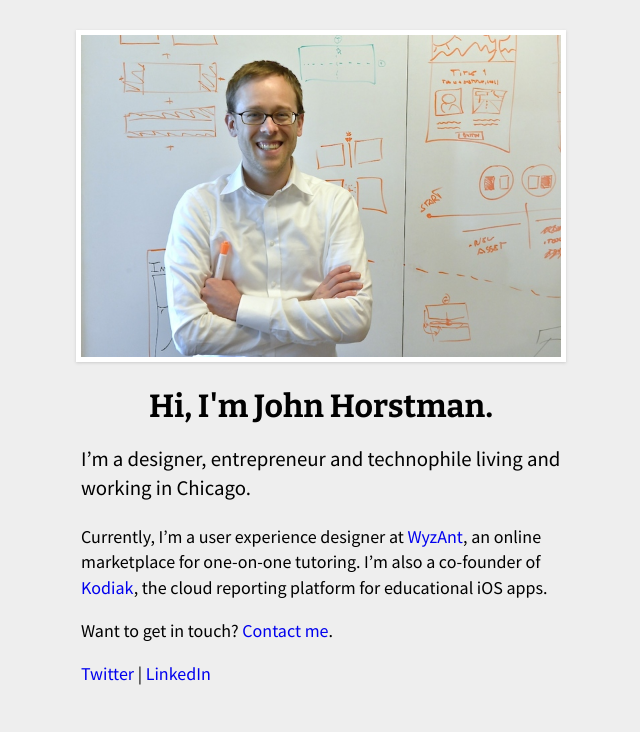
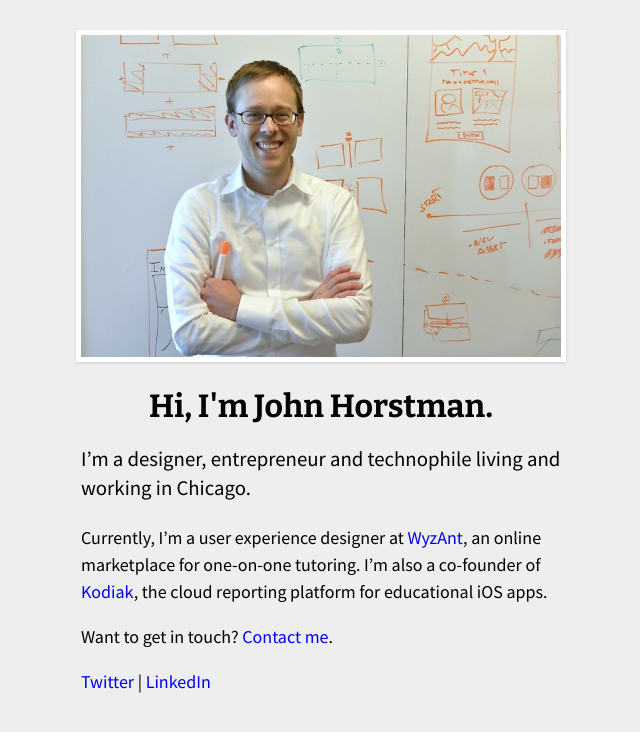
Before and after one commit to johnhorstman/johnhorstman.github.io, a Jekyll site: the page built from index.html, in a window 1280 px wide. Shown: the top 732 px of the page, without its empty margins (319-959 px from the left). Built offline with Jekyll 4.4.1, drawn with Linux system fonts in a browser that asks for light colours.

Commit message:
Increase p line-height

```diff
--- a/css/main.css
+++ b/css/main.css
@@ -1 +1 @@
-@import "http://fonts.googleapis.com/css?family=Source+Sans+Pro:200,400,700,900,200italic,400italic,700italic,900italic";@import "http://fonts.googleapis.com/css?family=Bitter:400,700";@import "http://fonts.googleapis.com/css?family=Roboto+Slab:100,300,400,700";*{margin:0;padding:0}body{background-color:#eee}@media(min-width:42em){body{margin:30px 10px}}a{text-decoration:none}a:hover{text-decoration:underline}a:visited{color:#00e}#homepage-image{display:block;width:100%}#homepage-content{max-width:42em;margin:0 auto}p,h1,h2,h3,img{margin-left:auto;margin-right:auto}p,h1,h2,h3{max-width:480px}@media(min-width:42em){#homepage-image{border:5px solid #fff;box-shadow:0 1px 3px #ccc}img{max-width:480px}}body{font-family:'Source Sans Pro',sans-serif}h1,h2,h3{font-family:'Bitter',serif}p,h1,h2,h3{padding:0 10px}#page{font-size:1em}h1{line-height:1.1}h2,h3{line-height:1.15;text-align:center}h1,h2,h3{margin-top:.8em;margin-bottom:.4em}p{line-height:1.4;margin:0 auto 1em auto}h1{font-size:2em;letter-spacing:-1px}h2{font-size:1.6em}h3{font-size:1.4em}.featured{font-size:1.2em;line-height:1.4;margin-top:1em}@media(min-width:42em){h1{font-size:2.5em;letter-spacing:normal}h2{font-size:2em}h3{font-size:1.75em}.featured{font-size:1.3em}p{font-size:1.125em}}
+@import "http://fonts.googleapis.com/css?family=Source+Sans+Pro:200,400,700,900,200italic,400italic,700italic,900italic";@import "http://fonts.googleapis.com/css?family=Bitter:400,700";@import "http://fonts.googleapis.com/css?family=Roboto+Slab:100,300,400,700";*{margin:0;padding:0}body{background-color:#eee}@media(min-width:42em){body{margin:30px 10px}}a{text-decoration:none}a:hover{text-decoration:underline}a:visited{color:#00e}#homepage-image{display:block;width:100%}#homepage-content{max-width:42em;margin:0 auto}p,h1,h2,h3,img{margin-left:auto;margin-right:auto}p,h1,h2,h3{max-width:480px}@media(min-width:42em){#homepage-image{border:5px solid #fff;box-shadow:0 1px 3px #ccc}img{max-width:480px}}body{font-family:'Source Sans Pro',sans-serif}h1,h2,h3{font-family:'Bitter',serif}p,h1,h2,h3{padding:0 10px}#page{font-size:1em}h1{line-height:1.1}h2,h3{line-height:1.15;text-align:center}h1,h2,h3{margin-top:.8em;margin-bottom:.4em}p{line-height:1.5;margin:0 auto 1em auto}h1{font-size:2em;letter-spacing:-1px}h2{font-size:1.6em}h3{font-size:1.4em}.featured{font-size:1.2em;line-height:1.4;margin-top:1em}@media(min-width:42em){h1{font-size:2.5em;letter-spacing:normal}h2{font-size:2em}h3{font-size:1.75em}.featured{font-size:1.3em}p{font-size:1.125em}}
--- a/css/main.less
+++ b/css/main.less
@@ -87,7 +87,7 @@ h1, h2, h3 {
   margin-top: .8em;
   margin-bottom: .4em;
 }
-p { line-height: 1.4; margin: 0 auto 1em auto; }
+p { line-height: 1.5; margin: 0 auto 1em auto; }
 
 h1 { font-size: 2em; letter-spacing: -1px; }
 h2 { font-size: 1.6em; }
```
